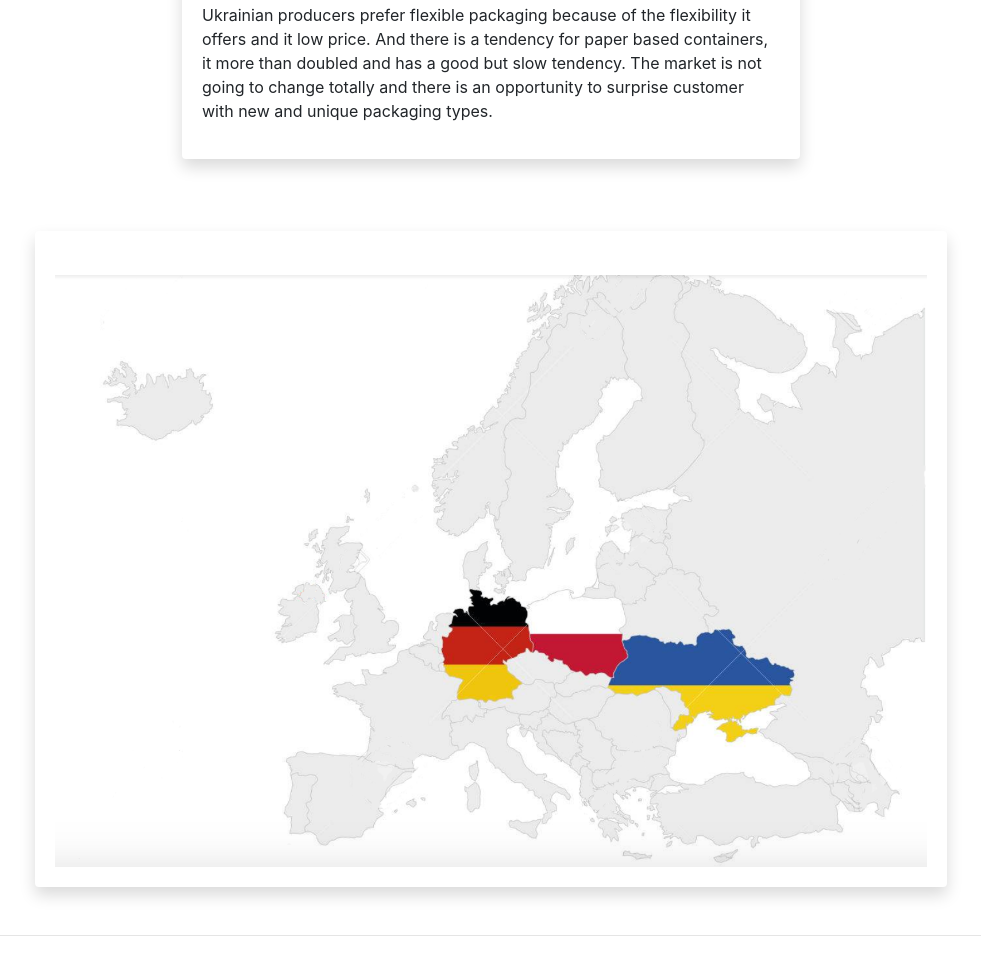
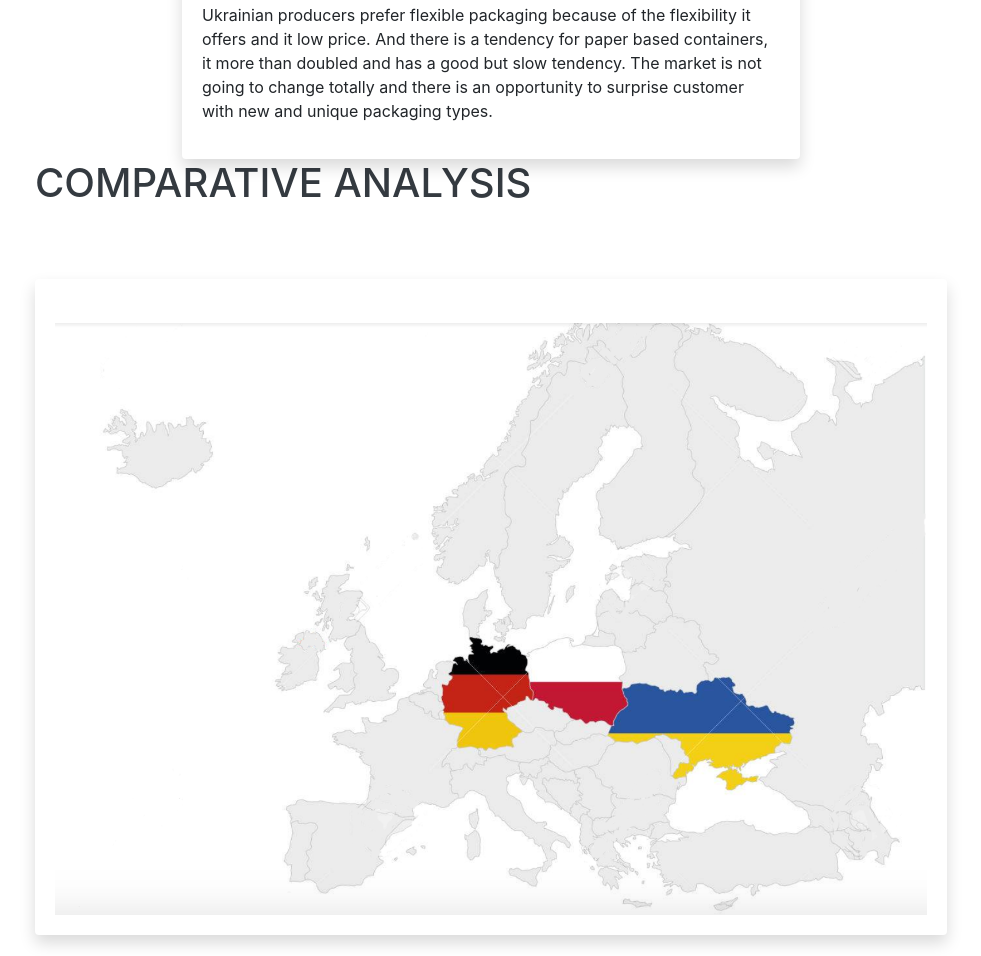
Before and after one commit to pedrofilipefontes/market-analysis-project, a website with bundled scripts: page index.html in a window 1280 px wide. Shown: the part 8761-9717 px from the top of the page, without its empty margins (285-1266 px from the left). Built offline with nearby package versions, Linux system fonts and the light colour scheme; a web font is replaced by a local one.

Commit message:
Update index.html

```diff
--- a/index.html
+++ b/index.html
@@ -535,6 +535,8 @@
 
       </div>
 
+      <h1>Comparative Analysis</h1>
+
       <!-- First graph row -->
       <div class="row mt-5">
         <div class="col mt-4">
```
